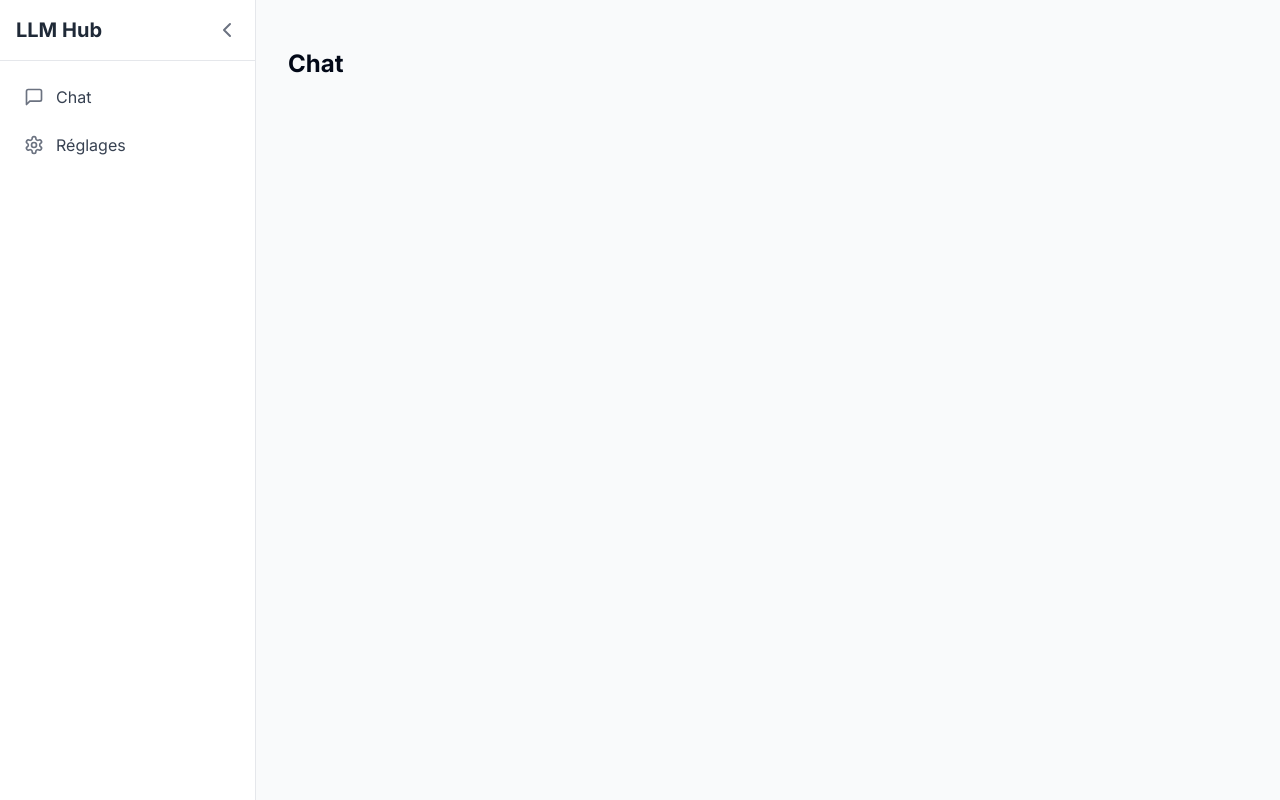
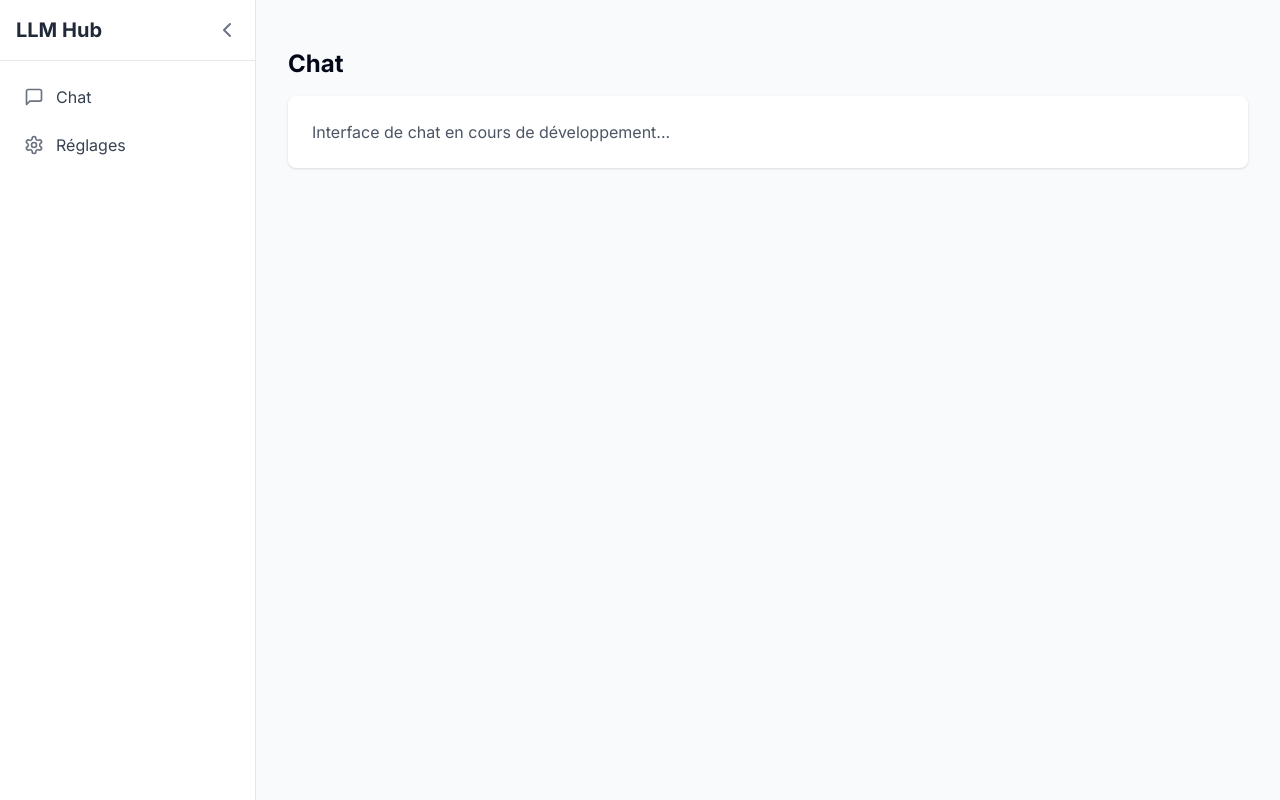
Before and after one commit to mazerco9/llm-hub, a Next.js app in the folder frontend/: page /auth-group/chat in a window 1280 px wide. Built offline with nearby package versions, Linux system fonts and the light colour scheme.

Commit message:
fix: authentication flow and protected routes

```diff
--- a/frontend/app/auth-group/chat/page.tsx
+++ b/frontend/app/auth-group/chat/page.tsx
@@ -1,12 +1,13 @@
-// page.tsx
-import React from 'react'
-
+// frontend/app/auth-group/chat/page.tsx
 export default function ChatPage() {
   return (
-    <div className="flex flex-col w-full h-full">
-      <div className="flex-1 p-4">
-        <h1 className="text-2xl font-bold">Chat</h1>
+    <div className="h-full p-4">
+      <h1 className="text-2xl font-bold mb-4">Chat</h1>
+      <div className="bg-white dark:bg-gray-800 rounded-lg shadow p-6">
+        <p className="text-gray-600 dark:text-gray-300">
+          Interface de chat en cours de développement...
+        </p>
       </div>
     </div>
-  )
+  );
 }
--- a/frontend/components/auth-page.tsx
+++ b/frontend/components/auth-page.tsx
@@ -6,6 +6,12 @@ import { Button } from "@/components/ui/button"
 import { Input } from "@/components/ui/input"
 import { Card, CardHeader, CardTitle, CardDescription, CardContent, CardFooter } from "@/components/ui/card"
 import { Alert, AlertDescription } from "@/components/ui/alert"
+
+const setCookie = (name: string, value: string, days: number) => {
+  const expires = new Date();
+  expires.setTime(expires.getTime() + days * 24 * 60 * 60 * 1000);
+  document.cookie = `${name}=${value};expires=${expires.toUTCString()};path=/`;
+}
 
 export default function AuthPage() {
   const router = useRouter()
@@ -39,9 +45,9 @@ export default function AuthPage() {
         throw new Error(data.message || "Une erreur est survenue")
       }
 
-      // Stockage du token et redirection
-      localStorage.setItem("token", data.token)
-      router.push("/chat")
+      // Stockage du token dans un cookie et redirection
+      setCookie('token', data.token, 7) // Cookie valide 7 jours
+      router.push("/auth-group/chat")
     } catch (err: any) {
       setError(err.message)
     } finally {
```
Also changed, not shown: frontend/middleware.ts (+20 -1 lines).
